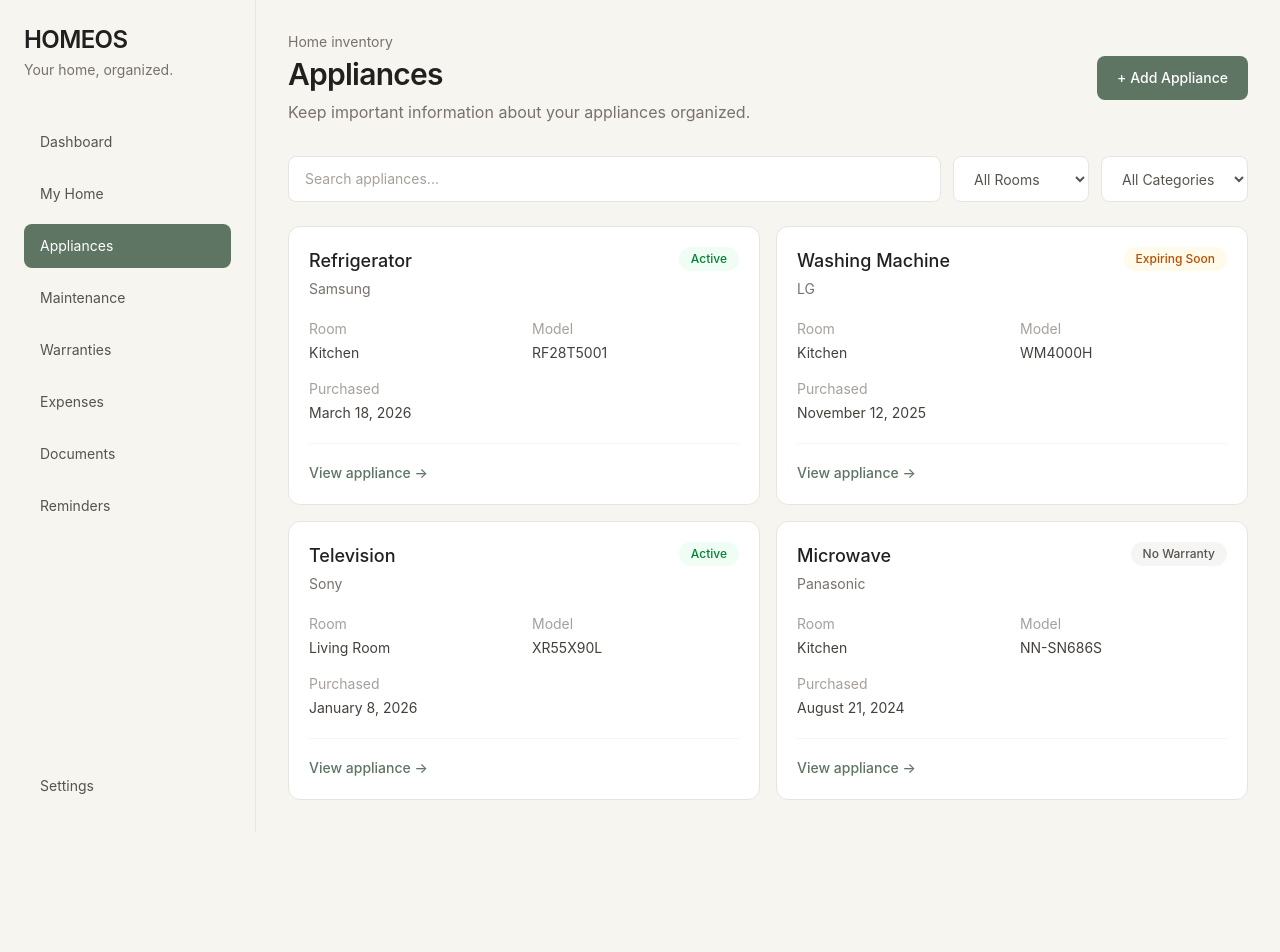
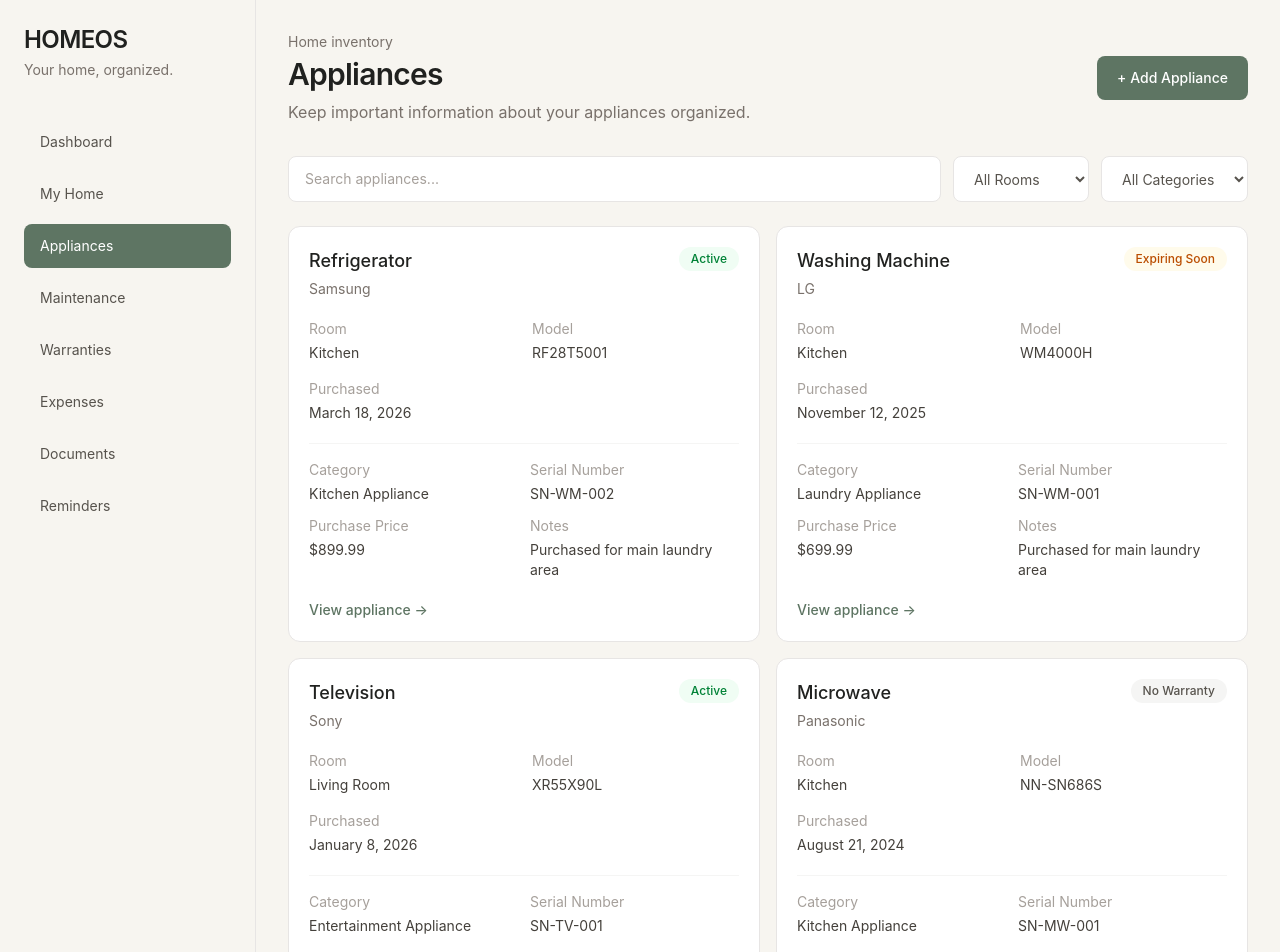
Before and after one commit to na000071/HomeOS, a React (Vite) app in the folder frontend/: page /appliances in a window 1280 px wide. Shown: the top 952 px of the page. Before the commit the page ends 832 px from the top, so only its background shows below. Built offline with nearby package versions, Linux system fonts and the light colour scheme.

Commit message:
Complete appliance creation form

```diff
--- a/frontend/src/components/AddApplianceForm.tsx
+++ b/frontend/src/components/AddApplianceForm.tsx
@@ -11,6 +11,10 @@ type AddApplianceFormProps = {
     const [model, setModel] = useState("");
     const [room, setRoom] = useState("");
     const [purchaseDate, setPurchaseDate] = useState("");
+    const [category, setCategory] = useState("");
+    const [serialNumber, setSerialNumber] = useState("");
+    const [purchasePrice, setPurchasePrice] = useState("");
+    const [notes, setNotes] = useState("");
     return (
       <div className="fixed inset-0 z-50 flex items-center justify-center bg-black/30 p-4">
         <div className="w-full max-w-2xl rounded-xl bg-white p-6 shadow-xl">
@@ -51,6 +55,10 @@ type AddApplianceFormProps = {
                       warranty: "No Warranty",
                       model,
                       purchaseDate,
+                      category,
+                      serialNumber,
+                      purchasePrice,
+                      notes,
                     });
                 }}
           >
@@ -105,6 +113,8 @@ type AddApplianceFormProps = {
                 <input
                   type="text"
                   placeholder="Enter serial number"
+                  value={serialNumber}
+                  onChange={(event) => setSerialNumber(event.target.value)}
                   className="mt-2 w-full rounded-lg border border-stone-200 px-4 py-3 text-sm outline-none focus:border-[#5E7563]"
                 />
               </div>
@@ -114,7 +124,11 @@ type AddApplianceFormProps = {
                   Category
                 </label>
 
-                <select className="mt-2 w-full rounded-lg border border-stone-200 bg-white px-4 py-3 text-sm outline-none focus:border-[#5E7563]">
+                <select
+
+                 value={category}
+                 onChange={(event) => setCategory(event.target.value)}
+                 className="mt-2 w-full rounded-lg border border-stone-200 bg-white px-4 py-3 text-sm outline-none focus:border-[#5E7563]">
 
                   <option value="">Select a category</option>
                   <option value="kitchen">Kitchen</option>
@@ -165,6 +179,8 @@ type AddApplianceFormProps = {
                 <input
                   type="number"
                   placeholder="0.00"
+                  value={purchasePrice}
+                  onChange={(event) => setPurchasePrice(event.target.value)}
                   className="mt-2 w-full rounded-lg border border-stone-200 px-4 py-3 text-sm outline-none focus:border-[#5E7563]"
                 />
               </div>
@@ -178,6 +194,8 @@ type AddApplianceFormProps = {
               <textarea
                 rows={3}
                 placeholder="Add any notes about this appliance..."
+                value={notes}
+                onChange={(event) => setNotes(event.target.value)}
                 className="mt-2 w-full resize-none rounded-lg border border-stone-200 px-4 py-3 text-sm outline-none focus:border-[#5E7563]"
               />
             </div>
--- a/frontend/src/data/appliancesData.ts
+++ b/frontend/src/data/appliancesData.ts
@@ -7,6 +7,10 @@ export const appliancesData = [
       warranty: "Active",
       model: "RF28T5001",
       purchaseDate: "March 18, 2026",
+      category: "Kitchen Appliance",
+      serialNumber: "SN-WM-002",
+      purchasePrice: "899.99",
+      notes: "Purchased for main laundry area",
     },
     {
       id: 2,
@@ -16,6 +20,10 @@ export const appliancesData = [
       warranty: "Expiring Soon",
       model: "WM4000H",
       purchaseDate: "November 12, 2025",
+      category: "Laundry Appliance",
+      serialNumber: "SN-WM-001",
+      purchasePrice: "699.99",
+      notes: "Purchased for main laundry area",
     },
     {
       id: 3,
@@ -25,6 +33,10 @@ export const appliancesData = [
       warranty: "Active",
       model: "XR55X90L",
       purchaseDate: "January 8, 2026",
+      category: "Entertainment Appliance",
+      serialNumber: "SN-TV-001",
+      purchasePrice: "1199.99",
+      notes: "Purchased for main living area",
     },
     {
       id: 4,
@@ -34,5 +46,9 @@ export const appliancesData = [
       warranty: "No Warranty",
       model: "NN-SN686S",
       purchaseDate: "August 21, 2024",
+      category: "Kitchen Appliance",
+      serialNumber: "SN-MW-001",
+      purchasePrice: "149.99",
+      notes: "Purchased for main kitchen area",
     },
   ];
--- a/frontend/src/pages/Appliances.tsx
+++ b/frontend/src/pages/Appliances.tsx
@@ -117,9 +117,37 @@ function Appliances() {
                     </div>
 
                     <div className="mt-5 border-t border-stone-100 pt-4">
-                        <button className="text-sm font-medium text-[#5E7563] hover:underline">
+                      <div className="grid grid-cols-2 gap-3 text-sm">
+                        <div>
+                          <p className="text-stone-400">Category</p>
+                          <p className="mt-1 text-stone-700">{appliance.category}</p>
+                        </div>
+
+                        <div>
+                          <p className="text-stone-400">Serial Number</p>
+                          <p className="mt-1 text-stone-700">
+                            {appliance.serialNumber}
+                          </p>
+                        </div>
+
+                        <div>
+                          <p className="text-stone-400">Purchase Price</p>
+                          <p className="mt-1 text-stone-700">
+                            ${appliance.purchasePrice}
+                          </p>
+                        </div>
+
+                        <div>
+                          <p className="text-stone-400">Notes</p>
+                          <p className="mt-1 text-stone-700">
+                            {appliance.notes || "No notes"}
+                          </p>
+                        </div>
+                      </div>
+
+                      <button className="mt-5 text-sm font-medium text-[#5E7563] hover:underline">
                         View appliance →
-                        </button>
+                      </button>
                     </div>
                     </Card>
                 ))}
```
